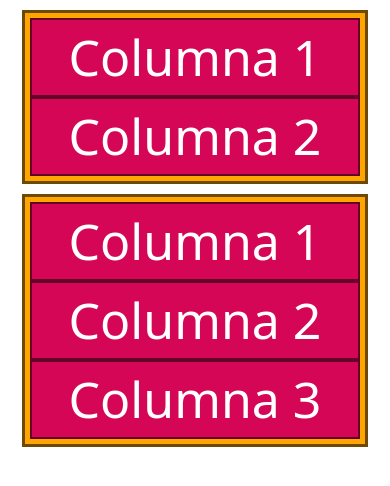
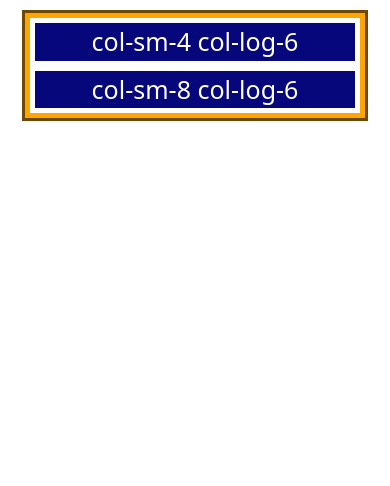
Before and after one commit to Santi2007939/Curso-fCC-Bootstrap, a plain HTML site: page index.html in a window 390 px wide. Drawn offline with nearby package versions, Linux system fonts and the light colour scheme.

Commit message:
Ejemplo con col y breakpoints

```diff
--- a/index.html
+++ b/index.html
@@ -12,16 +12,16 @@
   <style>
     .row {
       background-color: orange;
-      border: 3px solid rgb(110, 73, 5);
+      border: 3px solid rgb(110 73 5);
       padding: 5px;
       margin: 10px;
     }
 
-    .col {
-      background-color: #d40655;
+    .columna {
       color: white;
-      font-size: 50px;
-      border: 2px solid #640328;
+      font-size: 25px;
+      background-color: #05077b;
+      border: 5px solid white;
     }
   </style>
 
@@ -29,22 +29,11 @@
 <body>
   <div class="container text-center">
     <div class="row">
-      <div class="col">
-        Columna 1
+      <div class="col-sm-4 col-lg-6  columna">
+        col-sm-4 col-log-6
       </div>
-      <div class="col">
-        Columna 2
-      </div>
-    </div>
-    <div class="row">
-      <div class="col">
-        Columna 1
-      </div>
-      <div class="col">
-        Columna 2
-      </div>
-      <div class="col">
-        Columna 3
+      <div class="col-sm-8 col-lg-6 columna">
+        col-sm-8 col-log-6
       </div>
     </div>
   </div>
```
